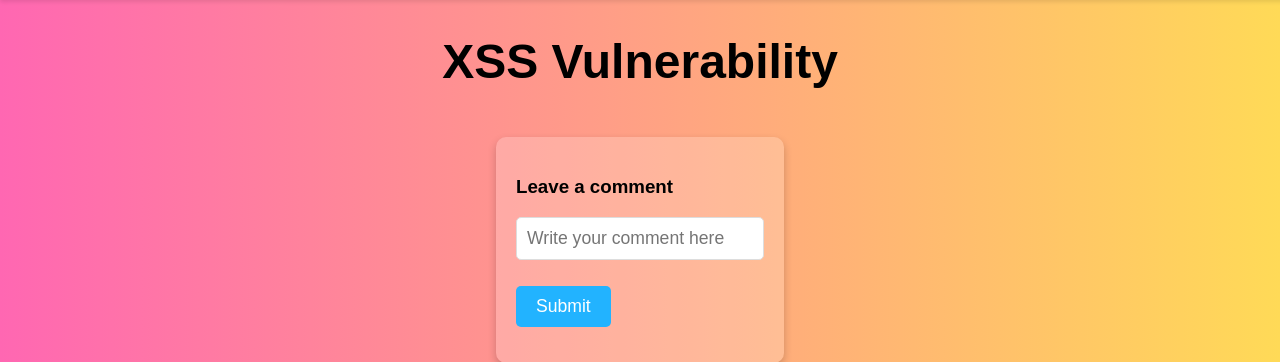
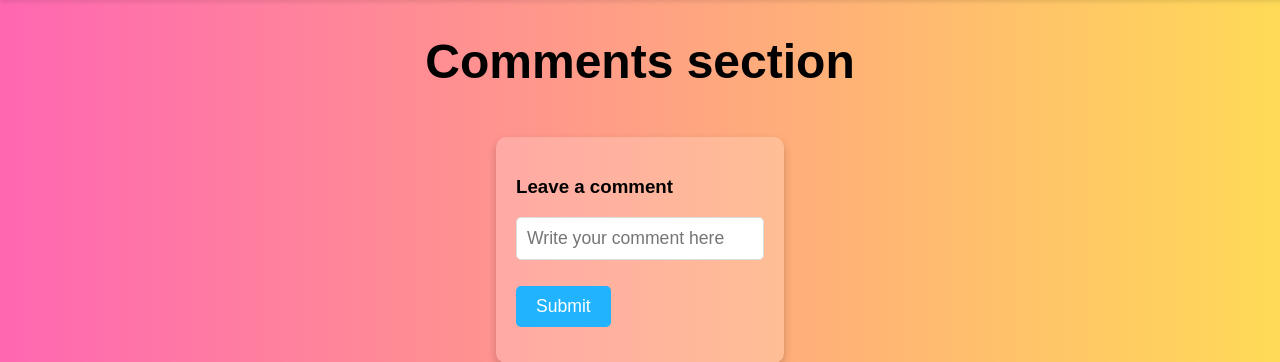
Before and after one commit to pawel-rus/Vulnerable-App-CTF, a Flask app: page /comment in a window 1280 px wide. Shown: the part 186-548 px from the top of the page. Run offline with Flask 3, Linux system fonts and the light colour scheme.

Commit message:
update task instructions

```diff
--- a/templates/comment.html
+++ b/templates/comment.html
@@ -5,7 +5,7 @@
 {% endblock %}
 
 {% block content %}
-    <h1>XSS Vulnerability</h1>
+    <h1>Comments section</h1>
      <div class="form-container">
         <form action="/comment" method="POST">
             <p><h3>Leave a comment</h3></p>
```
Also changed, not shown: README.md.
